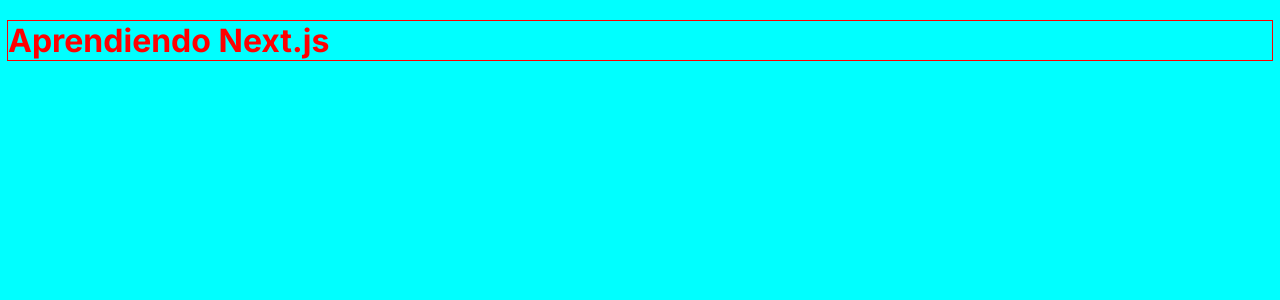
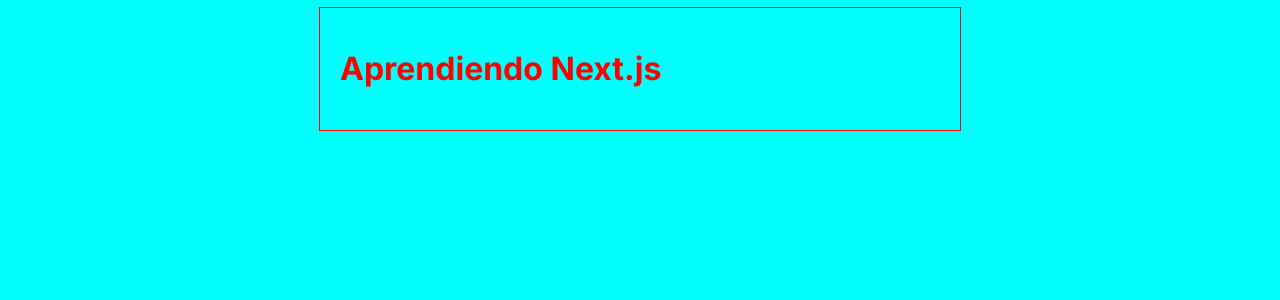
Before and after one commit to catharygr/aprendiendo-next-framework, a Next.js app: page / in a window 1280 px wide. Shown: the top 300 px of the page. Built offline with nearby package versions, Linux system fonts and the light colour scheme.

Commit message:
Aprendiendo usar la app

```diff
--- a/src/app/page.module.css
+++ b/src/app/page.module.css
@@ -4,6 +4,7 @@
 
 .container {
   outline: 1px solid red;
-  /* margin: 0 auto;
-  width: 600px; */
+  margin: 0 auto;
+  width: 600px;
+  padding: 20px;
 }
```
